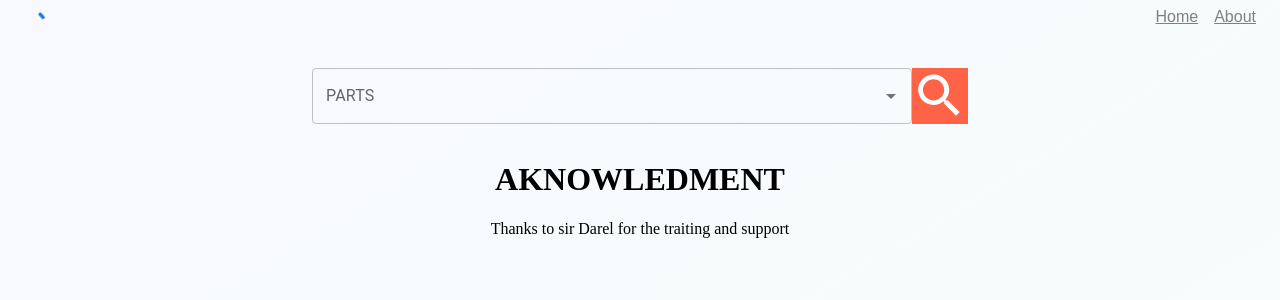
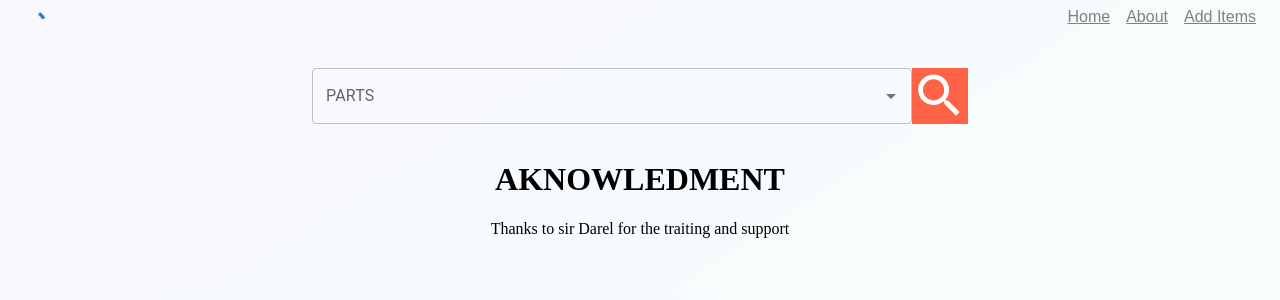
Before and after one commit to 7iquid/ktc-ph-ts-frontend, a React (Create React App) app: page /about in a window 1280 px wide. Shown: the top 300 px of the page. Built offline with nearby package versions, Linux system fonts and the light colour scheme; no server answers.

Commit message:
initial add page

```diff
--- a/src/App.module.scss
+++ b/src/App.module.scss
@@ -1,4 +1,5 @@
 @use './constants' as const;
+@import  './constants.scss';
 
 .App {
   text-align: center;
@@ -42,6 +43,8 @@
 
 
 body{
+  @include layout_designer;
+  position:   relative;
   background: linear-gradient(const.$default-bg-gradient);
   height: 100vh;
 };
--- /dev/null
+++ b/src/Template/Additems/Add/add.module.scss
@@ -0,0 +1,10 @@
+@use '../../../constants' as const;
+@import  '../../../constants.scss';
+
+
+.main{
+	@include layout_designer;
+	margin: auto;
+	justify-content: center;
+	text-align:	center;
+}
--- /dev/null
+++ b/src/Template/Additems/Add/add.tsx
@@ -0,0 +1,16 @@
+import { useContext } from "react";
+import styles from './add.module.scss'
+
+
+export function AddItem() {
+    return<div className={styles.main}>
+
+    <h1></h1>
+    <form>
+      <label>Enter your name:
+        <input type="text" />
+      </label>
+    </form>
+
+    </div>
+}
--- a/src/componets/Navbar/navBar.module.scss
+++ b/src/componets/Navbar/navBar.module.scss
@@ -6,9 +6,14 @@
 // }
 
 .Seperator{
+	@include layout_designer;
+	position: -webkit-sticky; /* Safari */
+	position: sticky;
+	top: 0;
 	display: flex;
 	justify-content: space-between;
 	font-family: const.$default-font;
+	width: 100%;
 }
 
 // justify-content: flex-start | flex-end | center | space-between | space-around | space-evenly
--- a/src/componets/Navbar/navBar.tsx
+++ b/src/componets/Navbar/navBar.tsx
@@ -6,7 +6,7 @@ import { Routes, Route, Link} from "react-router-dom";
 import { Home } from '../../Template/Home/Home';
 import { About } from '../../Template/About/About';
 import { DevMod } from '../../Template/_DevMode/devmod';
-import { useLocation } from 'react-router-dom';
+import { AddItem } from '../../Template/Additems/Add/add';
 
 export function NavBarUrl(){
 	// const [weatherdata, setweather] =  useState(useLocation);
@@ -20,6 +20,7 @@ export function NavBarUrl(){
 			<div className={style.NavBar}>
 					 	<Link className={style.NavBar2} to="/">Home</Link>
 					 	<Link className={style.NavBar2} to="/about">About</Link>
+					 	<Link className={style.NavBar2} to="/additems/add">Add Items</Link>
 			</div>
 		</div>
 		)
@@ -33,6 +34,7 @@ export function RoutingViews() {
         	<Route path="/" element={<Home />} />
         	<Route path="/about" element={<About />} />
         	<Route path="/devmod" element={<DevMod />} />
+        	<Route path="/additems/add" element={<AddItem />} />
     	</Routes>
     </div>
   );
--- a/src/componets/SearchBox/searchBox.module.scss
+++ b/src/componets/SearchBox/searchBox.module.scss
@@ -3,6 +3,7 @@
 // @import '../../image/searchIcon.svg';
 
 .SearchButton{
+	@include layout_designer;
 	white-space: 1rem;
 	padding-top: 1rem;
 	padding-bottom: 1rem;
```
